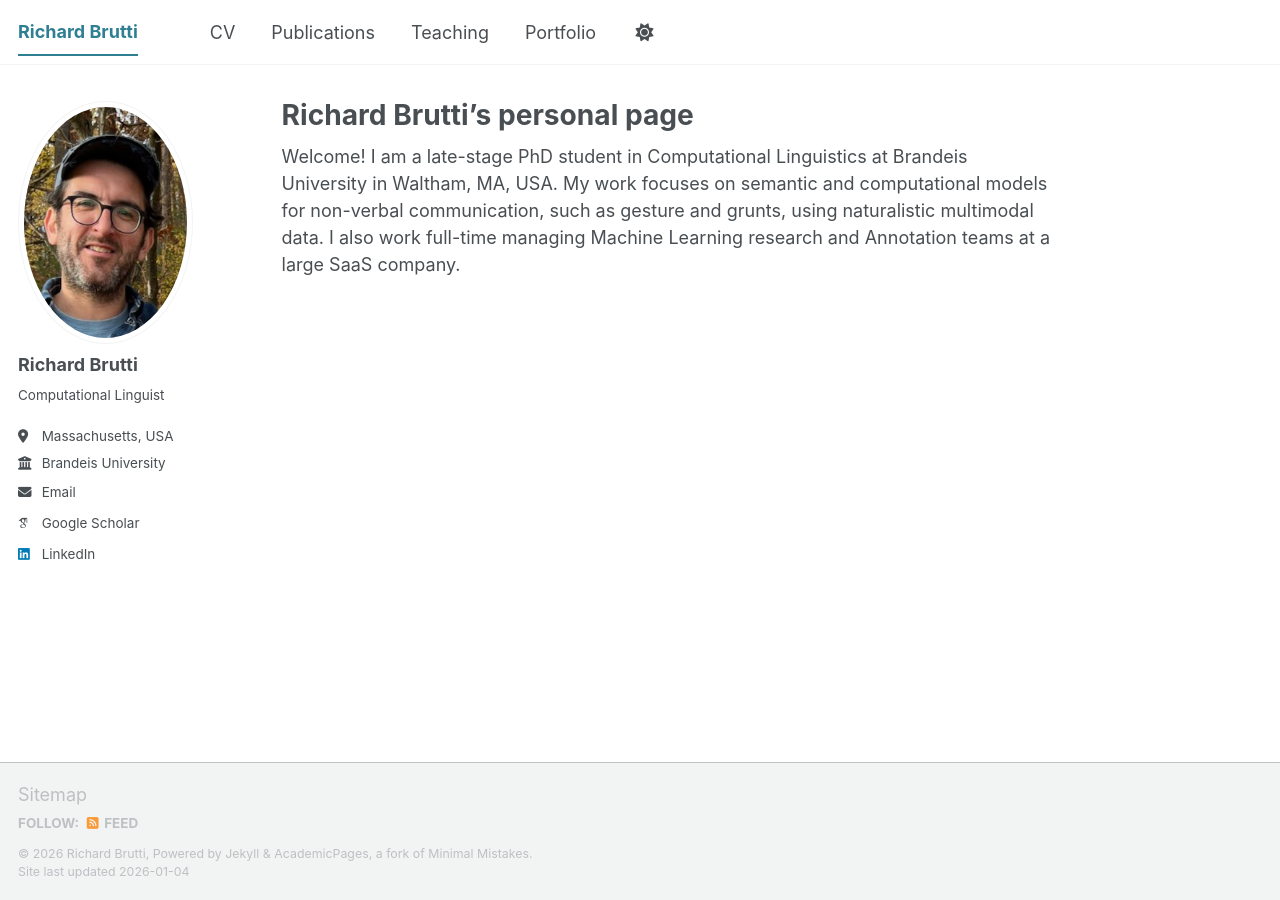
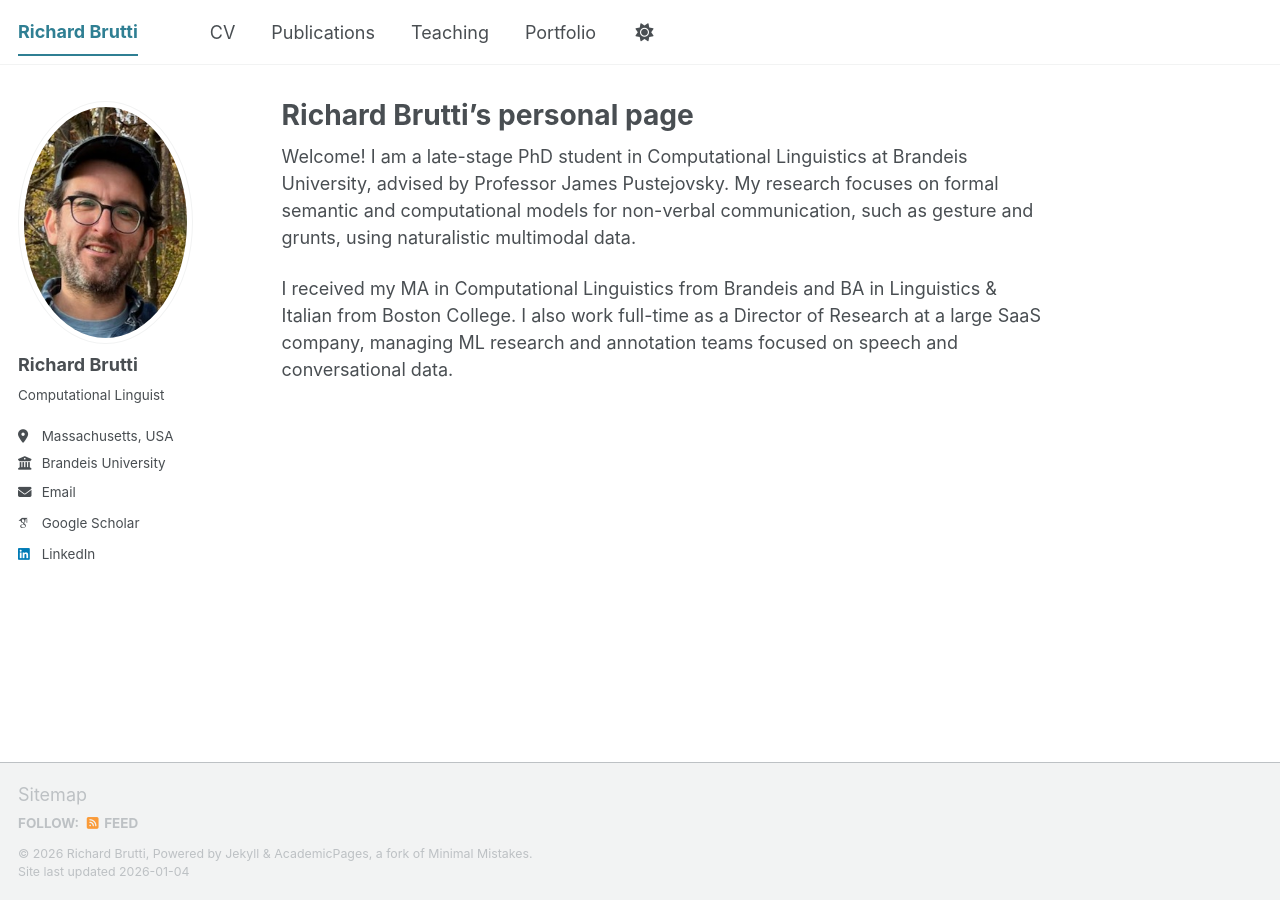
Before and after one commit to richardbrutti/richardbrutti.github.io, a Jekyll site: the page built from _pages/about.md, in a window 1280 px wide. Built offline with Jekyll 4.4.1, drawn with Linux system fonts in a browser that asks for light colours; some web fonts are replaced; a script bundle is joined from its source files by our own code; library files that are not in the unit come from our copies.

Commit message:
minor edits

```diff
--- a/_pages/about.md
+++ b/_pages/about.md
@@ -7,4 +7,6 @@ redirect_from:
   - /about.html
 ---
 
-Welcome! I am a late-stage PhD student in Computational Linguistics at Brandeis University in Waltham, MA, USA. My work focuses on semantic and computational models for non-verbal communication, such as gesture and grunts, using naturalistic multimodal data. I also work full-time managing Machine Learning research and Annotation teams at a large SaaS company.
+Welcome! I am a late-stage PhD student in Computational Linguistics at Brandeis University, advised by Professor James Pustejovsky. My research focuses on formal semantic and computational models for non-verbal communication, such as gesture and grunts, using naturalistic multimodal data.
+
+I received my MA in Computational Linguistics from Brandeis and BA in Linguistics & Italian from Boston College. I also work full-time as a Director of Research at a large SaaS company, managing ML research and annotation teams focused on speech and conversational data.
```
Also changed, not shown: _pages/cv.md (+2 -1 lines).
